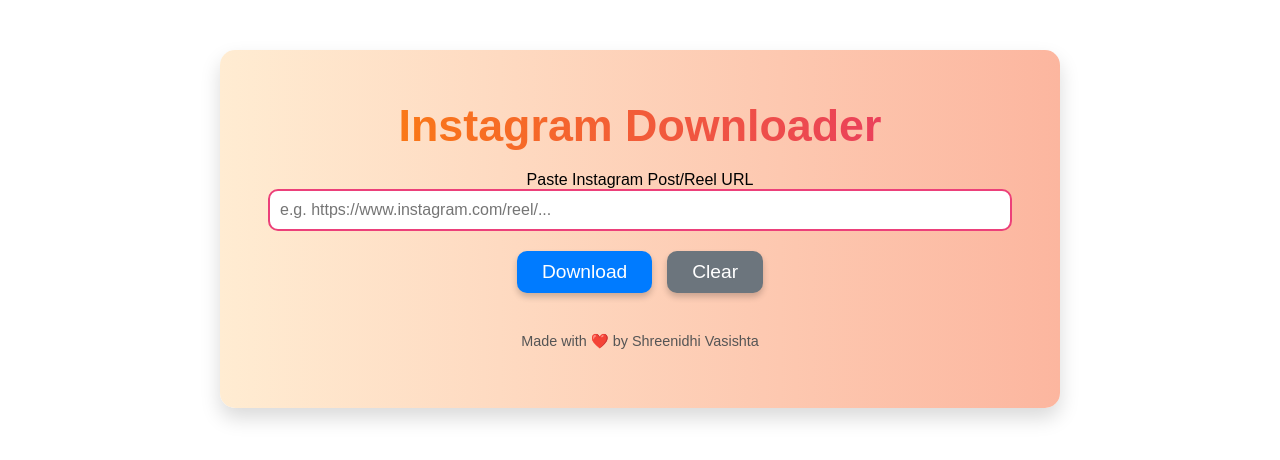
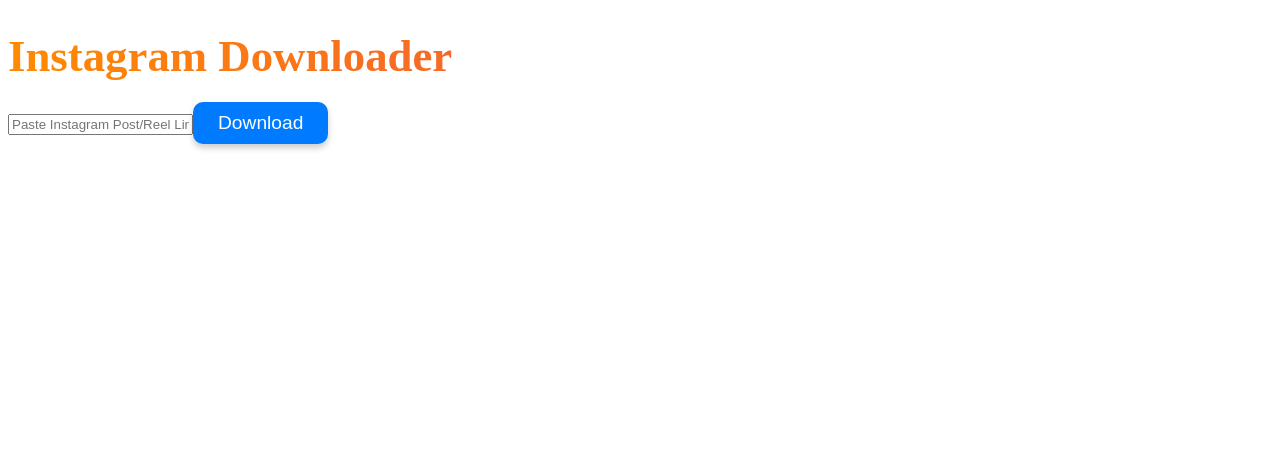
Before and after one commit to shreenxdhi/instagram-downloader, a React (Create React App) app in the folder client/: page / in a window 1280 px wide. Shown: the top 460 px of the page. Built offline with nearby package versions, Linux system fonts and the light colour scheme.

Commit message:
Update App.js

```diff
--- a/client/src/App.js
+++ b/client/src/App.js
@@ -1,183 +1,80 @@
-import React, { useState } from 'react';
-import './App.css';
+import React, { useState } from "react";
+import axios from "axios";
+import "./App.css";
 
-function App() {
-  const [instaUrl, setInstaUrl] = useState('');
-  const [type, setType] = useState('');
-  const [videoUrl, setVideoUrl] = useState('');
-  const [imageUrl, setImageUrl] = useState('');
-  const [errorMsg, setErrorMsg] = useState('');
-  const [loading, setLoading] = useState(false);
+// InstaVideo component to display video
+const InstaVideo = ({ data }) => {
+  return (
+    <video controls className="insta-video">
+      <source src={data} type="video/mp4" />
+      Your browser does not support the video tag.
+    </video>
+  );
+};
 
-  const downloadMedia = async (url, filename) => {
+const App = () => {
+  const [input, setInput] = useState(""); // For the Instagram link input
+  const [data, setData] = useState(""); // For the video URL
+  const [loader, setLoader] = useState(false); // To handle loading state
+  const [error, setError] = useState(""); // To handle error messages
+
+  // Function to fetch video/post data from the API
+  const getVideo = async () => {
+    const options = {
+      method: "GET",
+      url: import.meta.env.VITE_URL, // Environment variable for API URL
+      params: {
+        url: `${input}`, // Instagram URL entered by the user
+      },
+      headers: {
+        "X-RapidAPI-Key": import.meta.env.VITE_Rapid_Key, // RapidAPI Key
+        "X-RapidAPI-Host": import.meta.env.VITE_Rapid_Host, // RapidAPI Host
+      },
+    };
+
     try {
-      const response = await fetch(url);
-      const blob = await response.blob();
-      const link = document.createElement('a');
-      link.href = window.URL.createObjectURL(blob);
-      link.download = filename;
-      document.body.appendChild(link);
-      link.click();
-      document.body.removeChild(link);
+      setLoader(true);
+      const response = await axios.request(options);
+
+      // Extract the video/post URL from the response
+      setData(response?.data?.result[0]?.url);
+      setLoader(false);
+      setError(""); // Clear any previous error
     } catch (error) {
-      console.error('Error downloading media:', error.message);
-      setErrorMsg('Failed to download media. Please try again.');
+      setLoader(false);
+      // Handle errors gracefully
+      if (error.message === "Network Error") {
+        setError("Please check your internet connection.");
+      } else {
+        setError(error.response?.data?.message || "Something went wrong.");
+      }
     }
   };
 
-  const handleDownload = async (e) => {
-    e.preventDefault();
-    setLoading(true);
-    setErrorMsg('');
-    setType('');
-    setVideoUrl('');
-    setImageUrl('');
-
-    if (!instaUrl.trim()) {
-      setErrorMsg('Please enter an Instagram URL.');
-      setLoading(false);
-      return;
-    }
-
-    try {
-      const response = await fetch('/api/download', {
-        method: 'POST',
-        headers: { 'Content-Type': 'application/json' },
-        body: JSON.stringify({ url: instaUrl }),
-      });
-
-      const data = await response.json();
-      if (!data.success) {
-        setErrorMsg(data.error || 'Error fetching media.');
-      } else {
-        setType(data.type || 'unknown');
-        setVideoUrl(data.videoUrl || '');
-        setImageUrl(data.imageUrl || '');
-      }
-    } catch (error) {
-      console.error('Error fetching media:', error.message);
-      setErrorMsg('Something went wrong. Please try again.');
-    } finally {
-      setLoading(false);
-    }
-  };
-
-  const handleClear = () => {
-    setInstaUrl('');
-    setType('');
-    setVideoUrl('');
-    setImageUrl('');
-    setErrorMsg('');
-    setLoading(false);
-  };
-
   return (
-    <div className="container">
-      <h1>Instagram Downloader</h1>
-      <form onSubmit={handleDownload}>
-        <div className="form-group">
-          <label htmlFor="insta-url">Paste Instagram Post/Reel URL</label>
-          <input
-            id="insta-url"
-            type="text"
-            placeholder="e.g. https://www.instagram.com/reel/..."
-            value={instaUrl}
-            onChange={(e) => setInstaUrl(e.target.value)}
-          />
-        </div>
-        <div className="button-group">
-          <button
-            type="submit"
-            disabled={loading}
-            className={loading ? 'loading-btn download-btn' : 'download-btn'}
-          >
-            {loading ? 'Downloading...' : 'Download'}
-          </button>
-          <button
-            type="button"
-            className="clear-btn"
-            onClick={handleClear}
-          >
-            Clear
-          </button>
-        </div>
-      </form>
-      <div className="result">
-        {errorMsg && <p style={{ color: 'red' }}>{errorMsg}</p>}
-        {type === 'reel' && videoUrl && (
-          <div>
-            <h3 className="preview-title">Reel Preview:</h3>
-            <video
-              className="insta-video"
-              controls
-              src={videoUrl}
-            >
-              Sorry, your browser doesn’t support embedded videos.
-            </video>
-            <button
-              className="download-btn"
-              onClick={() => downloadMedia(videoUrl, 'instagram-reel.mp4')}
-            >
-              Download Reel
-            </button>
-          </div>
-        )}
-        {type === 'post' && imageUrl && (
-          <div>
-            <h3 className="preview-title">Post Preview:</h3>
-            <img
-              className="insta-image"
-              src={imageUrl}
-              alt="Instagram Post"
-            />
-            <button
-              className="download-btn"
-              onClick={() => downloadMedia(imageUrl, 'instagram-post.jpg')}
-            >
-              Download Image
-            </button>
-          </div>
+    <>
+      <div className="main">
+        <h1>Instagram Downloader</h1>
+        <input
+          placeholder="Paste Instagram Post/Reel Link"
+          value={input}
+          onChange={(e) => setInput(e.target.value)}
+          type="url"
+          className="input-box"
+        />
+        <button onClick={getVideo} className="download-btn" disabled={loader}>
+          {loader ? "Loading..." : "Download"}
+        </button>
+      </div>
+      <div className="videoContainer">
+        {data ? (
+          <InstaVideo data={data} />
+        ) : (
+          error && <h3 className="error">{error}</h3>
         )}
       </div>
-      <footer>
-        <p>Made with ❤️ by Shreenidhi Vasishta</p>
-        <div className="social-icons">
-          <a
-            href="https://facebook.com/sharer/sharer.php?u=https://instagram-downloader-r6x6.onrender.com"
-            target="_blank"
-            rel="noopener noreferrer"
-            aria-label="Share on Facebook"
-          >
-            <i className="fab fa-facebook"></i>
-          </a>
-          <a
-            href="https://twitter.com/intent/tweet?url=https://instagram-downloader-r6x6.onrender.com"
-            target="_blank"
-            rel="noopener noreferrer"
-            aria-label="Share on Twitter"
-          >
-            <i className="fab fa-twitter"></i>
-          </a>
-          <a
-            href="https://wa.me/?text=Check%20out%20this%20Instagram%20Downloader:%20https://instagram-downloader-r6x6.onrender.com"
-            target="_blank"
-            rel="noopener noreferrer"
-            aria-label="Share on WhatsApp"
-          >
-            <i className="fab fa-whatsapp"></i>
-          </a>
-          <a
-            href="https://www.instagram.com"
-            target="_blank"
-            rel="noopener noreferrer"
-            aria-label="Visit Instagram"
-          >
-            <i className="fab fa-instagram"></i>
-          </a>
-        </div>
-      </footer>
-    </div>
+    </>
   );
-}
+};
 
 export default App;
```
